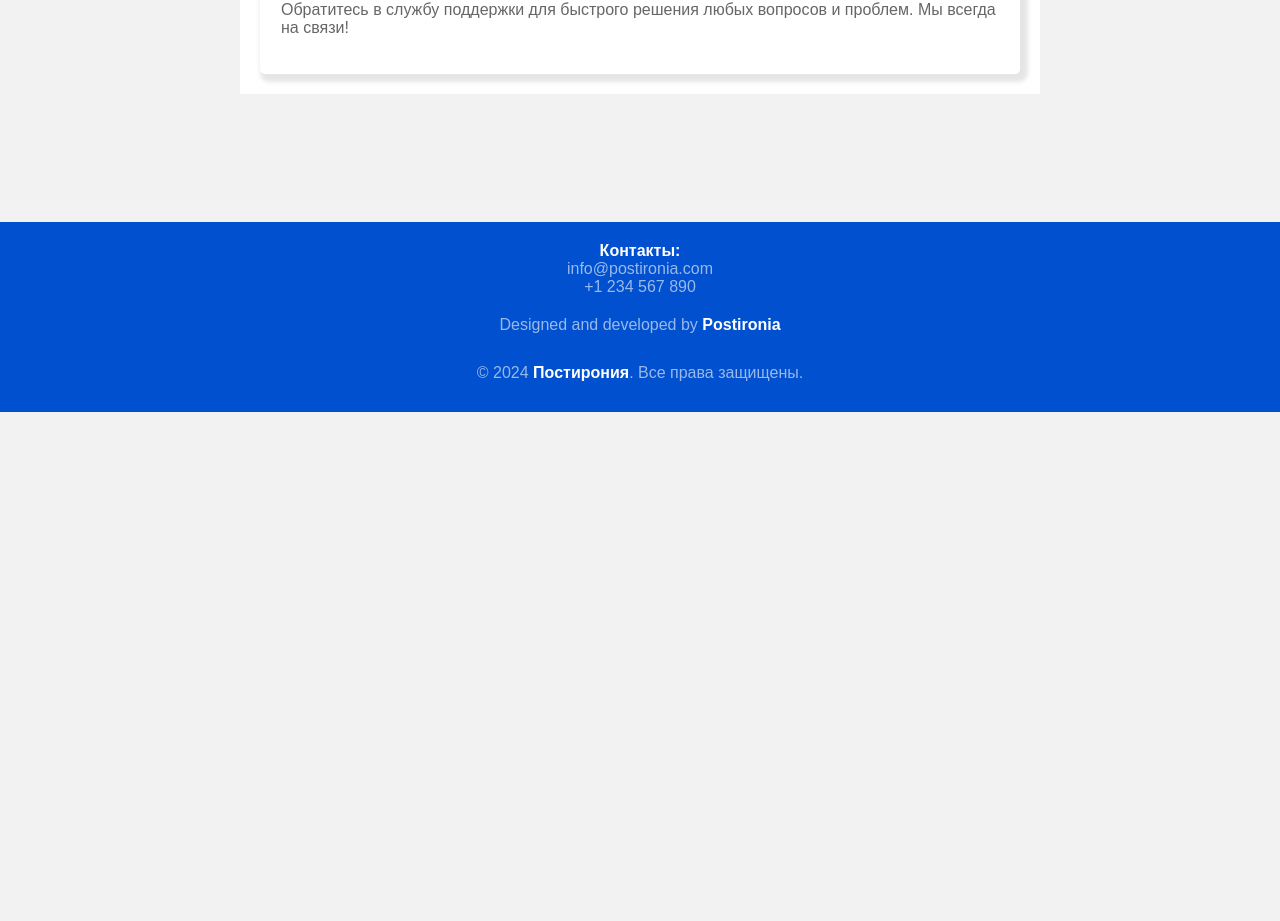
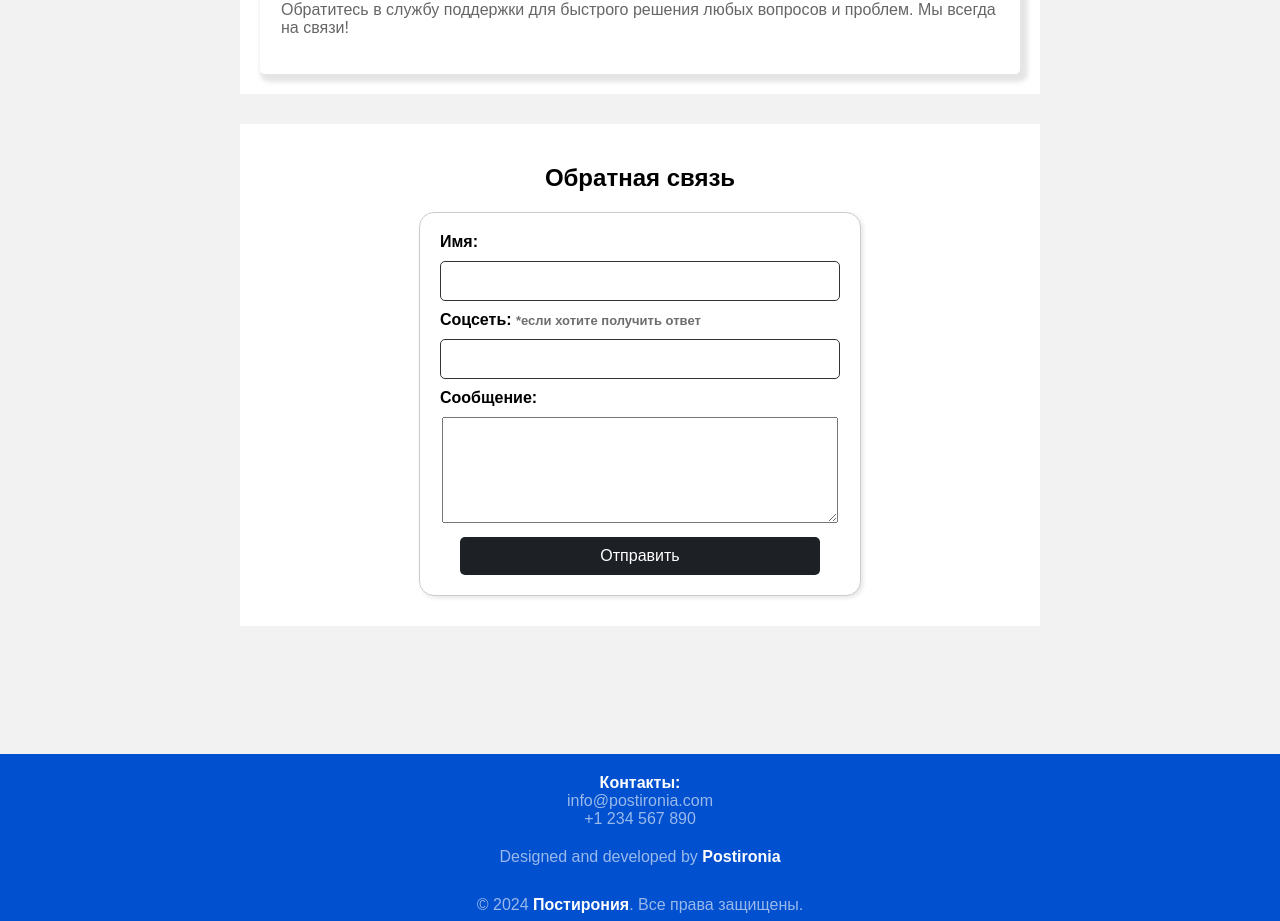
Before and after one commit to Laoreet/hse_web_project_postrironiya, a React (Create React App) app: page / in a window 1280 px wide. Shown: the part 2120-3041 px from the top of the page. Before the commit the page ends 2532 px from the top, so only its background shows below. Built offline with nearby package versions, Linux system fonts and the light colour scheme.

Commit message:
добавление формы обратной связи

```diff
--- a/package.json
+++ b/package.json
@@ -15,6 +15,7 @@
     "crypto-hash": "^3.0.0",
     "firebase": "^10.12.2",
     "firebase-tools": "^13.10.2",
+    "formik": "^2.4.6",
     "react": "^18.3.1",
     "react-bootstrap-icons": "^1.11.4",
     "react-dom": "^18.3.1",
@@ -22,7 +23,8 @@
     "react-scripts": "5.0.1",
     "react-toastify": "^10.0.5",
     "typescript": "^4.9.5",
-    "web-vitals": "^2.1.4"
+    "web-vitals": "^2.1.4",
+    "yup": "^1.4.0"
   },
   "scripts": {
     "start": "react-scripts start",
--- a/src/components/HomePage.tsx
+++ b/src/components/HomePage.tsx
@@ -1,6 +1,8 @@
 import React, { useEffect, useState } from 'react'
 import { Link , useNavigate} from 'react-router-dom'
-
+import { Formik, Form, Field, ErrorMessage } from 'formik';
+import * as Yup from 'yup';
+import emailjs from '@emailjs/browser';
 
 interface HomePageProps {}
 
@@ -10,6 +12,29 @@ const HomePage: React.FC<HomePageProps> = () => {
     second: false,
     third: false,
   });
+
+  const [name, setName] = useState('');
+  const [social, setSocial] = useState('');
+  const [message, setMessage] = useState('');
+
+  const handleSubmit = (values: any, { setSubmitting }: any) => {
+    const templateParams = {
+      message: `
+        Имя: ${values.name},
+        Соцсеть: ${values.social},
+        Сообщение: ${values.message}
+      `,
+    };
+    emailjs.send('service_fnurji9', 'template_yt3ajbj', templateParams, 'vYLTX5qiQtr0thvsJ')
+      .then((response) => {
+        console.log('Email sent successfully!', response);
+      })
+      .catch((error) => {
+        console.error('Error sending email:', error);
+      });
+    setSubmitting(false);
+  };
+
 
   const toggleTooltip = (index: keyof typeof showTooltip) => {
     setShowTooltip((prevShowTooltip) => ({
@@ -31,6 +56,11 @@ const HomePage: React.FC<HomePageProps> = () => {
     }
   }, []);
 
+  const feedbackSchema = Yup.object().shape({
+    name: Yup.string().required('Имя является обязательным'),
+    social: Yup.string(),
+    message: Yup.string().required('Сообщение является обязательным'),
+  });
 
   return (
     <div className="home-page">
@@ -156,6 +186,39 @@ const HomePage: React.FC<HomePageProps> = () => {
             </div>
           </div>
         </section>
+
+        <section className="feedback">
+          <h2>Обратная связь</h2>
+          <Formik
+          initialValues={{ name: '', social: '', message: '' }}
+          validationSchema={feedbackSchema}
+          onSubmit={handleSubmit}
+        >
+          {({ errors, touched }) => (
+            <Form>
+              <label>Имя:</label>
+              <Field className="field" type="text" name="name" />
+              {errors.name && touched.name ? (
+                <ErrorMessage name="name" component="div" />
+              ) : null}
+              <br />
+              <label>Соцсеть: <span className='unimportant'>*если хотите получить ответ</span></label>
+              <Field className="field" type="text" name="social" />
+              {errors.social && touched.social ? (
+                <ErrorMessage name="social" component="div" />
+              ) : null}
+              <br />
+              <label>Сообщение:</label>
+              <Field className="msg" component="textarea" name="message" />
+              {errors.message && touched.message ? (
+                <ErrorMessage name="message" component="div" />
+              ) : null}
+              <br />
+              <button type="submit">Отправить</button>
+            </Form>
+          )}
+        </Formik>
+        </section>
       </main>
     </div>
   );
--- a/src/styles.css
+++ b/src/styles.css
@@ -855,3 +855,29 @@ tr td button:hover {
       overflow: visible; /* Убираем прокрутку */
   }
 }
+
+.msg
+{
+  width: 390px;
+  height: 100px;
+  font-size: 20px;
+}
+
+.field
+{
+  margin-bottom: 10px;
+}
+
+.feedback{
+  background-color: #ffff;
+  padding: 20px;
+  text-align: center;
+  margin-top: 30px;
+  padding-top: 20px;
+}
+
+.unimportant
+{
+  color: #6e6e6e;
+  font-size: 13px;
+}
```
Also changed, not shown: 2 other files (tests, documents, lock files or other folders).
